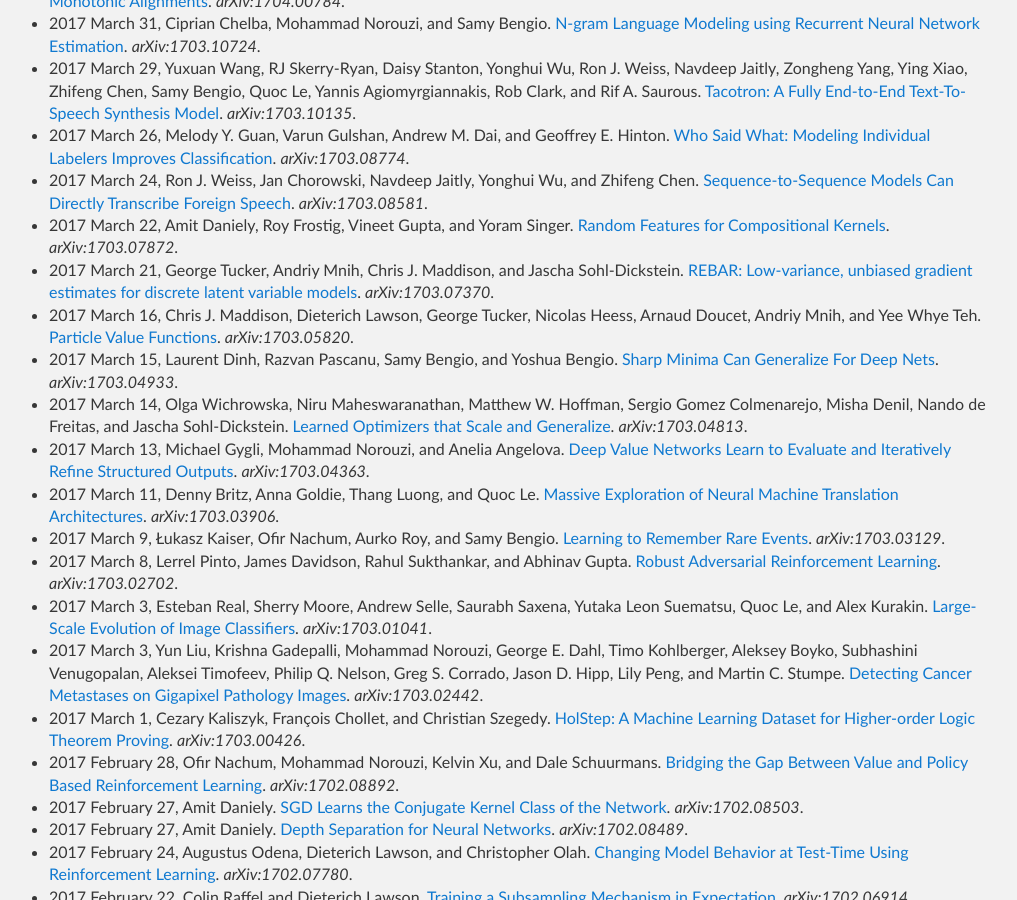
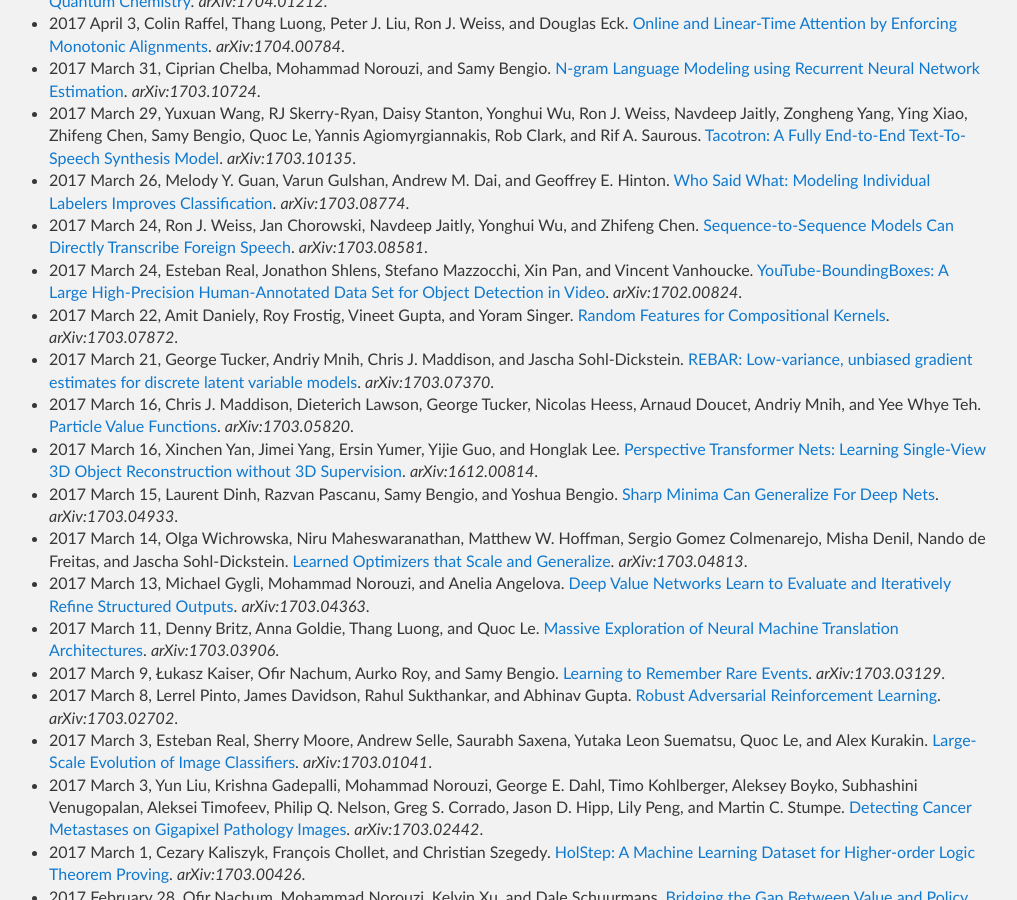
Before and after one commit to Tonywuhk/realai.org, a Jekyll site: the page built from labs/google-brain-publications.md, in a window 1280 px wide and 900 px high, scrolled down 1042 px. Shown: the whole window, without its empty margins (131-1148 px from the left). Built offline with Jekyll 4.4.1, drawn with Linux system fonts in a browser that asks for light colours; our own code applies the rules of GitHub Pages for plain Markdown files; comment, search, counter and statistics services are not loaded; the repository's description, which GitHub fills in, is left out; some of the changed text lies outside the part shown.

Commit message:
Update google-brain-publications.md

```diff
--- a/labs/google-brain-publications.md
+++ b/labs/google-brain-publications.md
@@ -7,6 +7,7 @@
 
 ## 2017
 
+* 2017 May 18, Golnaz Ghiasi, Honglak Lee, Manjunath Kudlur, and Vincent Dumoulin. [Exploring the structure of a real-time, arbitrary neural artistic stylization network](https://arxiv.org/abs/1705.06830). *arXiv:1705.06830*.
 * 2017 May 16, Dieterich Lawson, George Tucker, Chung-Cheng Chiu, Colin Raffel, Kevin Swersky, and Navdeep Jaitly. [Learning Hard Alignments with Variational Inference](https://arxiv.org/abs/1705.05524). *arXiv:1705.05524*.
 * 2017 May 14, Luke Metz, Julian Ibarz, Navdeep Jaitly, and James Davidson. [Discrete Sequential Prediction of Continuous Actions for Deep RL](https://arxiv.org/abs/1705.05035). *arXiv:1705.05035*.
 * 2017 May 9, Zbigniew Wojna, Alex Gorban, Dar-Shyang Lee, Kevin Murphy, Qian Yu, Yeqing Li, and Julian Ibarz. [Attention-based Extraction of Structured Information from Street View Imagery](https://arxiv.org/abs/1704.03549). *arXiv:1704.03549*.
@@ -26,9 +27,11 @@
 * 2017 March 29, Yuxuan Wang, RJ Skerry-Ryan, Daisy Stanton, Yonghui Wu, Ron J. Weiss, Navdeep Jaitly, Zongheng Yang, Ying Xiao, Zhifeng Chen, Samy Bengio, Quoc Le, Yannis Agiomyrgiannakis, Rob Clark, and Rif A. Saurous. [Tacotron: A Fully End-to-End Text-To-Speech Synthesis Model](https://arxiv.org/abs/1703.10135). *arXiv:1703.10135*.
 * 2017 March 26, Melody Y. Guan, Varun Gulshan, Andrew M. Dai, and Geoffrey E. Hinton. [Who Said What: Modeling Individual Labelers Improves Classification](https://arxiv.org/abs/1703.08774). *arXiv:1703.08774*.
 * 2017 March 24, Ron J. Weiss, Jan Chorowski, Navdeep Jaitly, Yonghui Wu, and Zhifeng Chen. [Sequence-to-Sequence Models Can Directly Transcribe Foreign Speech](https://arxiv.org/abs/1703.08581). *arXiv:1703.08581*.
+* 2017 March 24, Esteban Real, Jonathon Shlens, Stefano Mazzocchi, Xin Pan, and Vincent Vanhoucke. [YouTube-BoundingBoxes: A Large High-Precision Human-Annotated Data Set for Object Detection in Video](https://arxiv.org/abs/1702.00824). *arXiv:1702.00824*.
 * 2017 March 22, Amit Daniely, Roy Frostig, Vineet Gupta, and Yoram Singer. [Random Features for Compositional Kernels](https://arxiv.org/abs/1703.07872). *arXiv:1703.07872*.
 * 2017 March 21, George Tucker, Andriy Mnih, Chris J. Maddison, and Jascha Sohl-Dickstein. [REBAR: Low-variance, unbiased gradient estimates for discrete latent variable models](https://arxiv.org/abs/1703.07370). *arXiv:1703.07370*.
 * 2017 March 16, Chris J. Maddison, Dieterich Lawson, George Tucker, Nicolas Heess, Arnaud Doucet, Andriy Mnih, and Yee Whye Teh. [Particle Value Functions](https://arxiv.org/abs/1703.05820). *arXiv:1703.05820*.
+* 2017 March 16, Xinchen Yan, Jimei Yang, Ersin Yumer, Yijie Guo, and Honglak Lee. [Perspective Transformer Nets: Learning Single-View 3D Object Reconstruction without 3D Supervision](https://arxiv.org/abs/1612.00814). *arXiv:1612.00814*.
 * 2017 March 15, Laurent Dinh, Razvan Pascanu, Samy Bengio, and Yoshua Bengio. [Sharp Minima Can Generalize For Deep Nets](https://arxiv.org/abs/1703.04933). *arXiv:1703.04933*.
 * 2017 March 14, Olga Wichrowska, Niru Maheswaranathan, Matthew W. Hoffman, Sergio Gomez Colmenarejo, Misha Denil, Nando de Freitas, and Jascha Sohl-Dickstein. [Learned Optimizers that Scale and Generalize](https://arxiv.org/abs/1703.04813). *arXiv:1703.04813*.
 * 2017 March 13, Michael Gygli, Mohammad Norouzi, and Anelia Angelova. [Deep Value Networks Learn to Evaluate and Iteratively Refine Structured Outputs](https://arxiv.org/abs/1703.04363). *arXiv:1703.04363*.
```
